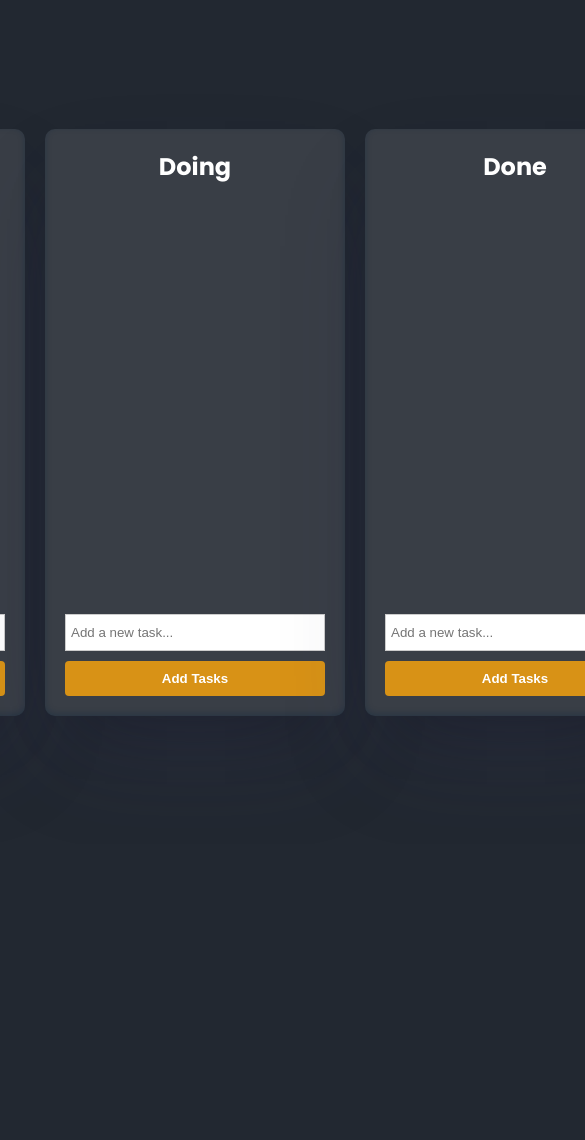
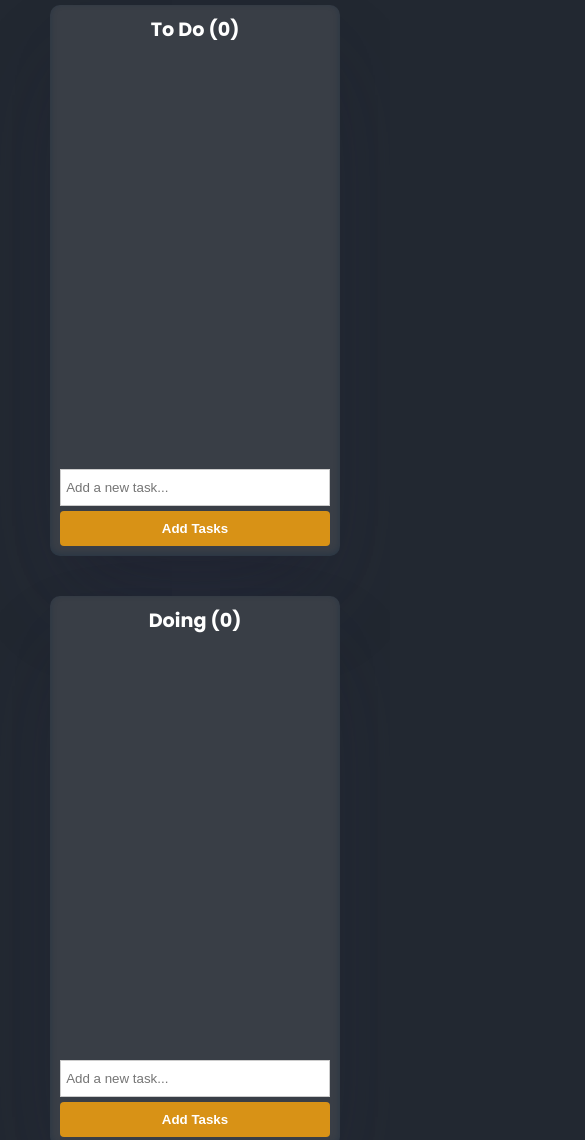
Before and after one commit to m-faizan21/ToDo-List, a plain HTML site: page index.html in a window 390 px wide. Shown: the top 1140 px of the page, 585 px wide, since content can reach past the window. Before the commit the page ends 844 px from the top, so only its background shows below. Drawn offline with Linux system fonts and the light colour scheme.

Commit message:
updated version

```diff
--- a/index.html
+++ b/index.html
@@ -11,21 +11,21 @@
     <div class="board">
         <!-- to do column -->
         <div class="column" id="todo">
-            <h2>To Do</h2>
+            <h2>To Do (<span id="todo-count">0</span>)</h2>
             <div class="tasks" id="todo-tasks"></div>
             <input type="text" class=" task-input" id="todo-input" placeholder="Add a new task...">
             <button class="add-task" onclick="addTask('todo')">Add Tasks</button>
         </div>
         <!-- doing column -->
         <div class="column" id="doing">
-            <h2>Doing</h2>
+            <h2>Doing (<span id="doing-count">0</span>)</h2>
             <div class="tasks" id="doing-tasks"></div>
             <input type="text" class=" task-input" id="doing-input" placeholder="Add a new task...">
             <button class="add-task" onclick="addTask('doing')">Add Tasks</button>
         </div>
         <!-- done column -->
         <div class="column" id="done">
-            <h2>Done</h2>
+            <h2>Done (<span id="done-count">0</span>)</h2>
             <div class="tasks" id="done-tasks"></div>
             <input type="text" class=" task-input" id="done-input" placeholder="Add a new task...">
             <button class="add-task" onclick="addTask('done')">Add Tasks</button>
@@ -33,8 +33,8 @@
     </div>
     <div class="context-menu">
         <ul>
-            <li onclick="editTask">Edit</li>
-            <li onclick="deleteTask">Delete</li>
+            <li onclick="editTask()">Edit</li>
+            <li onclick="deleteTask()">Delete</li>
         </ul>
 
     </div>
--- a/style.css
+++ b/style.css
@@ -90,3 +90,34 @@ body{
     cursor: pointer;
 
 }
+
+@media (max-width: 900px) {
+    .board {
+        flex-direction: column;
+        align-items: stretch;
+    }
+    .column {
+        width: 100%;
+        margin-bottom: 20px;
+    }
+}
+
+@media (max-width: 600px) {
+    body {
+        padding: 5px;
+    }
+    .board {
+        padding: 0;
+    }
+    .column {
+        padding: 10px;
+    }
+    h2 {
+        font-size: 1.2em;
+    }
+    .task-input, .add-task {
+        width: 100%;
+        box-sizing: border-box;
+        margin-top: 5px;
+    }
+}
```
